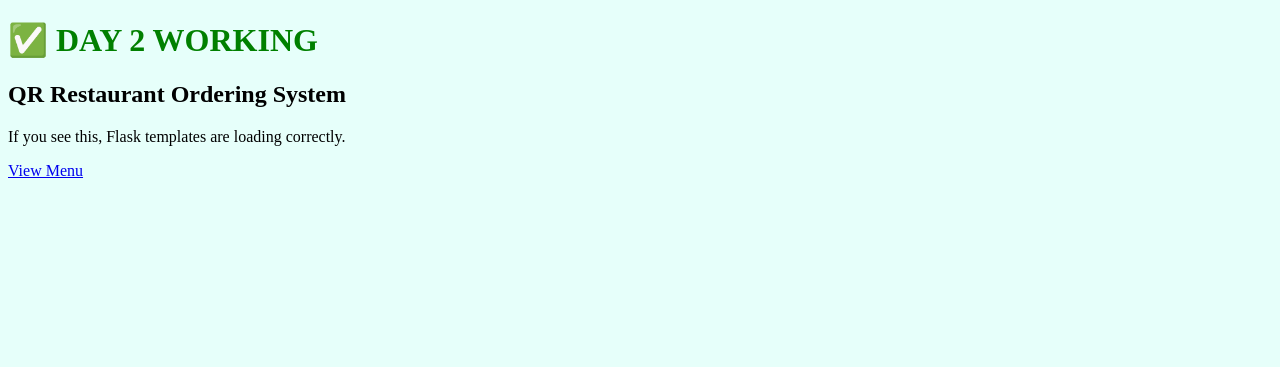
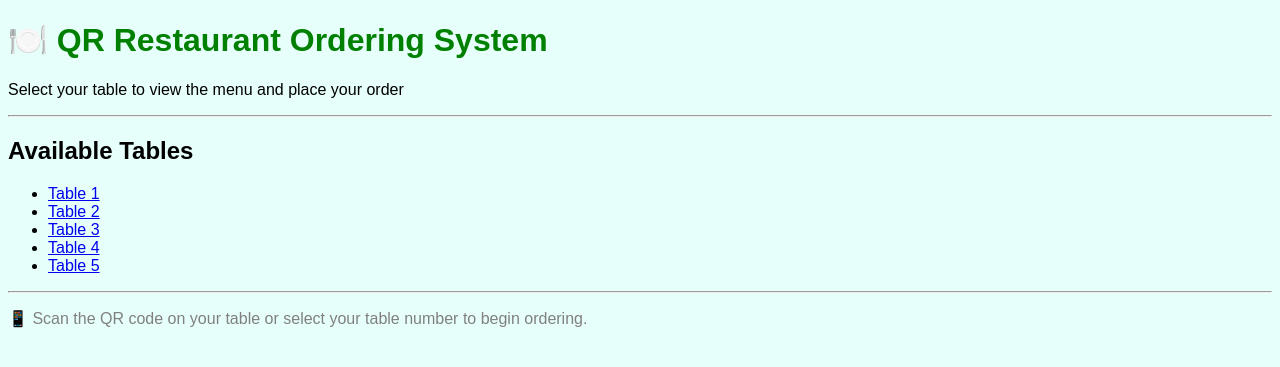
Before and after one commit to Harshad-devp/QR_Restaurant_Project, a Flask app: page / in a window 1280 px wide. Shown: the top 367 px of the page. Run offline with Flask 3, Linux system fonts and the light colour scheme.

Commit message:
Day 8 completed: table-wise menu and cart logic

```diff
--- a/app.py
+++ b/app.py
@@ -3,7 +3,9 @@ from flask import Flask, render_template, session, redirect, url_for
 app = Flask(__name__)
 app.secret_key = "supersecretkey"
 
-# Temporary database
+# -------------------------------
+# Temporary Menu Database
+# -------------------------------
 menu_items = [
     {"id": 1, "name": "Margherita Pizza", "price": 199},
     {"id": 2, "name": "Veg Burger", "price": 99},
@@ -11,25 +13,43 @@ menu_items = [
     {"id": 4, "name": "Cold Coffee", "price": 79}
 ]
 
-# Home route
+# -------------------------------
+# Home Page – Table Selection
+# -------------------------------
 @app.route("/")
 def home():
     return render_template("index.html")
 
-# Menu route
-@app.route("/menu")
-def menu():
-    return render_template("menu.html", menu=menu_items)
+# -------------------------------
+# Menu Page (Table-wise)
+# -------------------------------
+@app.route("/menu/<int:table_id>")
+def menu(table_id):
+    session["table_id"] = table_id
+    return render_template(
+        "menu.html",
+        menu=menu_items,
+        table_id=table_id,
+        tables=session.get("tables", {})
+    )
 
-# Add to cart
+# -------------------------------
+# Add Item to Cart (Table-wise)
+# -------------------------------
 @app.route("/add/<int:item_id>")
 def add_to_cart(item_id):
 
-    if "cart" not in session or isinstance(session["cart"], list):
-        session["cart"] = {}
+    if "tables" not in session:
+        session["tables"] = {}
 
-    cart = session["cart"]
+    table_id = str(session["table_id"])
 
+    if table_id not in session["tables"]:
+        session["tables"][table_id] = {}
+
+    cart = session["tables"][table_id]
+
+    # find item price
     price = 0
     for item in menu_items:
         if item["id"] == item_id:
@@ -44,29 +64,39 @@ def add_to_cart(item_id):
             "qty": 1
         }
 
-    session["cart"] = cart
-    return redirect(url_for("menu"))
+    session["tables"][table_id] = cart
+    session.modified = True   # 🔥 VERY IMPORTANT
 
-# Remove from cart
+    return redirect(url_for("menu", table_id=session["table_id"]))
+
+# -------------------------------
+# Remove Item from Cart (Table-wise)
+# -------------------------------
 @app.route("/remove/<int:item_id>")
 def remove_from_cart(item_id):
 
-    if "cart" in session:
-        cart = session["cart"]
+    table_id = str(session["table_id"])
+
+    if "tables" in session and table_id in session["tables"]:
+        cart = session["tables"][table_id]
         cart.pop(str(item_id), None)
-        session["cart"] = cart
+        session["tables"][table_id] = cart
+        session.modified = True   # 🔥 VERY IMPORTANT
 
-    return redirect(url_for("menu"))
+    return redirect(url_for("menu", table_id=session["table_id"]))
 
-# Cart page
+# -------------------------------
+# Cart Page (Table-wise)
+# -------------------------------
 @app.route("/cart")
 def cart():
 
     cart_data = []
     grand_total = 0
+    table_id = str(session.get("table_id"))
 
-    if "cart" in session:
-        for item_id, data in session["cart"].items():
+    if "tables" in session and table_id in session["tables"]:
+        for item_id, data in session["tables"][table_id].items():
             for item in menu_items:
                 if item["id"] == int(item_id):
                     item_total = data["price"] * data["qty"]
@@ -82,8 +112,12 @@ def cart():
     return render_template(
         "cart.html",
         cart=cart_data,
-        grand_total=grand_total
+        grand_total=grand_total,
+        table_id=table_id
     )
 
+# -------------------------------
+# Run Server
+# -------------------------------
 if __name__ == "__main__":
     app.run(debug=True)
--- a/templates/index.html
+++ b/templates/index.html
@@ -1,13 +1,31 @@
 <!DOCTYPE html>
 <html>
 <head>
-    <title>Day 2 Confirmed</title>
+    <title>QR Restaurant Ordering System</title>
 </head>
-<body style="background-color:#e6fffa;">
-    <h1 style="color:green;">✅ DAY 2 WORKING</h1>
-    <h2>QR Restaurant Ordering System</h2>
-    <p>If you see this, Flask templates are loading correctly.</p>
+
+<body style="background-color:#e6fffa; font-family: Arial, sans-serif;">
+
+    <h1 style="color:green;">🍽️ QR Restaurant Ordering System</h1>
+    <p>Select your table to view the menu and place your order</p>
+
+    <hr>
+
+    <h2>Available Tables</h2>
+
+    <ul>
+        <li><a href="/menu/1">Table 1</a></li>
+        <li><a href="/menu/2">Table 2</a></li>
+        <li><a href="/menu/3">Table 3</a></li>
+        <li><a href="/menu/4">Table 4</a></li>
+        <li><a href="/menu/5">Table 5</a></li>
+    </ul>
+
+    <hr>
+
+    <p style="color:gray;">
+        📱 Scan the QR code on your table or select your table number to begin ordering.
+    </p>
+
 </body>
 </html>
-<!-- link for the Menu page by calling the /menu route in Flask -->
-<a href="/menu">View Menu</a>
```
Also changed, not shown: templates/cart.html (+14 -9 lines), templates/menu.html (+18 -14 lines).
